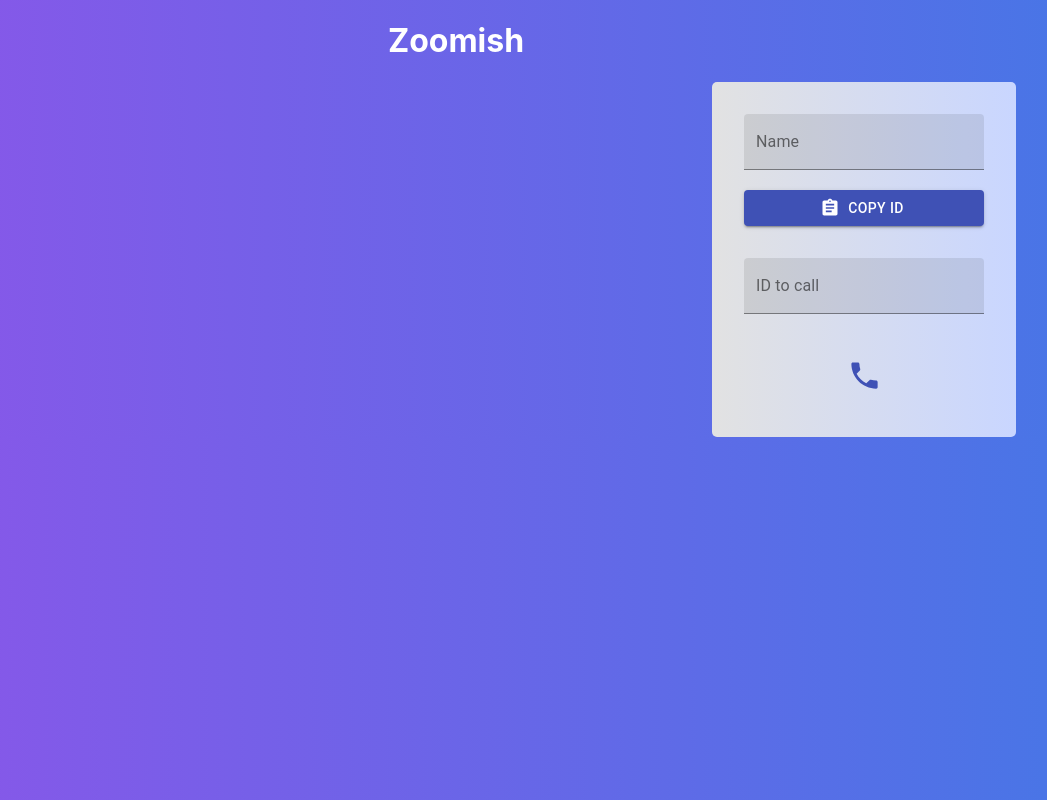
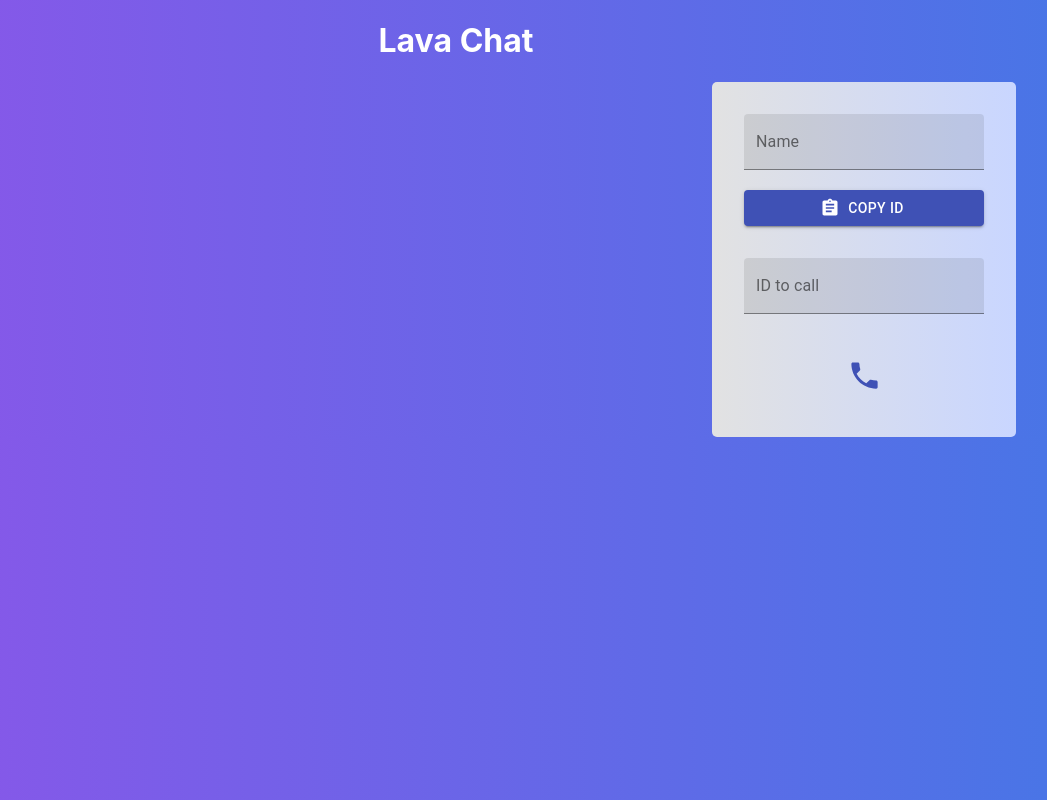
Before and after one commit to lava-nika/videochat, a React (Create React App) app in the folder frontend/: page / in a window 1280 px wide. Shown: the whole page, without its empty margins (184-1231 px from the left). Built offline with nearby package versions, Linux system fonts and the light colour scheme; no server answers.

Commit message:
Basic functionality + Deploy-1

```diff
--- a/frontend/src/App.js
+++ b/frontend/src/App.js
@@ -10,6 +10,7 @@ import io from "socket.io-client"
 import "./App.css"
 
 // const socket = io.connect('https://localhost3000')
+// "proxy": "https://localhost5000/", - in package.json of frontend
 const socket = io('https://lava-chat.herokuapp.com/');
 function App() {
 	const [ me, setMe ] = useState("")
@@ -95,7 +96,7 @@ function App() {
 
 	return (
 		<>
-			<h1 style={{ textAlign: "center", color: '#fff' }}>Zoomish</h1>
+			<h1 style={{ textAlign: "center", color: '#fff' }}>Lava Chat</h1>
 		<div className="container">
 			<div className="video-container">
 				<div className="video">
```
